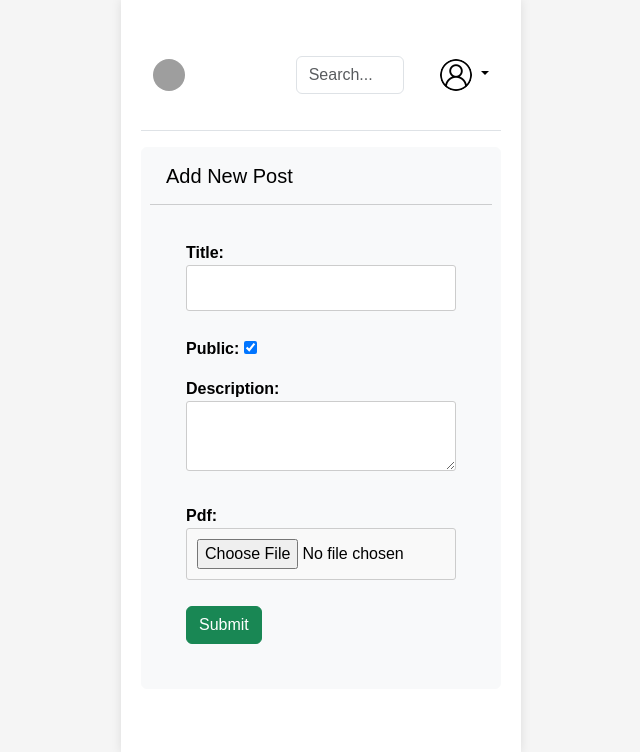
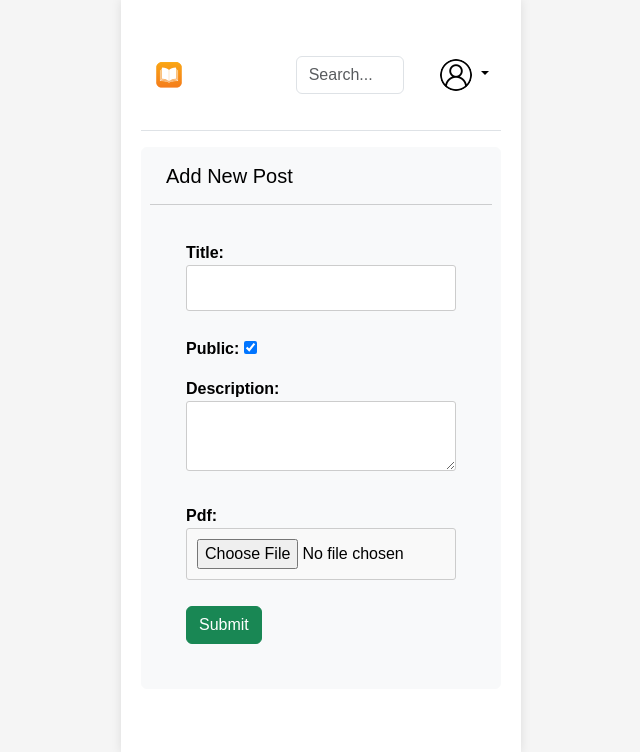
Before and after one commit to arxiveprojects/bookish, a Django app: page /books/create/ in a window 1280 px wide. Shown: the top 752 px of the page, without its empty margins (319-959 px from the left). Run offline with Django 4.2, Linux system fonts and the light colour scheme; the visitor is signed in with stand-in values (Sample User, id 1); some libraries are stand-ins or nearby versions; grey boxes are pictures that could not be loaded.

Commit message:
fixing minor bugs

```diff
--- a/books/views.py
+++ b/books/views.py
@@ -150,7 +150,6 @@ def book_like(request,pk):
 
 
 
-@login_required
 def get_comments(request,pk):
     comments = Comment.objects.filter(book_id=pk)
     return render(request,"partial/comments.html",{'comments':comments})
--- a/templates/_base.html
+++ b/templates/_base.html
@@ -6,7 +6,7 @@
     <meta http-equiv="X-UA-Compatible" content="IE=edge" />
     <meta name="viewport" content="width=device-width, initial-scale=1.0" />
     <title>{% block title %} Bookish Pdf {% endblock title %}</title>
-    <link rel="icon" type="image/x-icon" href="{% static 'images/favicon.png' %}" >
+    <link rel="icon" type="image/x-icon" href="{% static 'img/favicon.png' %}" >
     <link rel="stylesheet" href="{% static 'css/bootstrap.min.css' %}" >
     <link rel="stylesheet" href="{% static 'css/base.css' %}" >
     <link rel="stylesheet" href="https://cdn.jsdelivr.net/npm/bootstrap-icons@1.10.2/font/bootstrap-icons.css" integrity="sha384-b6lVK+yci+bfDmaY1u0zE8YYJt0TZxLEAFyYSLHId4xoVvsrQu3INevFKo+Xir8e" crossorigin="anonymous">
--- a/templates/_header.html
+++ b/templates/_header.html
@@ -3,7 +3,7 @@
     <div class="container-fluid d-grid gap-3 align-items-center" style="grid-template-columns: 1fr 2fr;">
 
         <a href="{% url 'book_list' %}" class="d-flex align-items-center col-lg-4 mb-2 mb-lg-0 link-body-emphasis text-decoration-none">
-            <img src="{% static 'img/icon.png' %}" alt="mdo" width="32" height="32" class="rounded-circle">
+            <img src="{% static 'img/favicon.png' %}" alt="mdo" width="32" height="32" class="rounded-circle">
         </a>
 
 
```
Also changed, not shown: templates/partial/more_images.html (+1 -1 lines).
